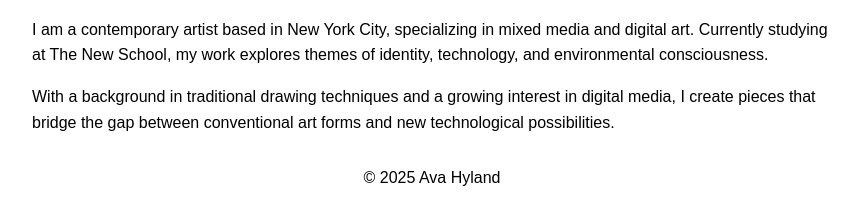
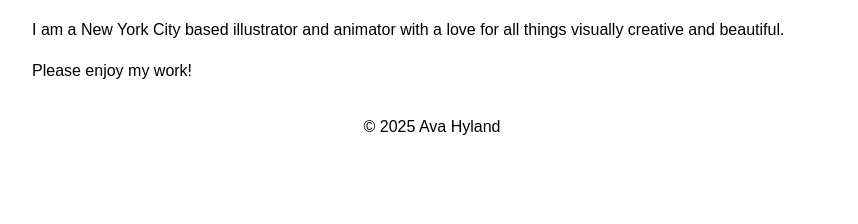
Before and after one commit to Avabrynnn/my_site, a plain HTML site: page index.html in a window 1280 px wide. Shown: the part 130-354 px from the top of the page, without its empty margins (208-1066 px from the left). Drawn offline with Linux system fonts and the light colour scheme.

Commit message:
Update index.html

```diff
--- a/index.html
+++ b/index.html
@@ -47,8 +47,8 @@
     <h1><strong>AVA HYLAND</strong></h1>
 
     <div class="bio">
-        <p>I am a contemporary artist based in New York City, specializing in mixed media and digital art. Currently studying at The New School, my work explores themes of identity, technology, and environmental consciousness.</p>
-        <p>With a background in traditional drawing techniques and a growing interest in digital media, I create pieces that bridge the gap between conventional art forms and new technological possibilities.</p>
+        <p>I am a New York City based illustrator and animator with a love for all things visually creative and beautiful.</p>
+        <p>Please enjoy my work!</p>
     </div>
 
 
```
